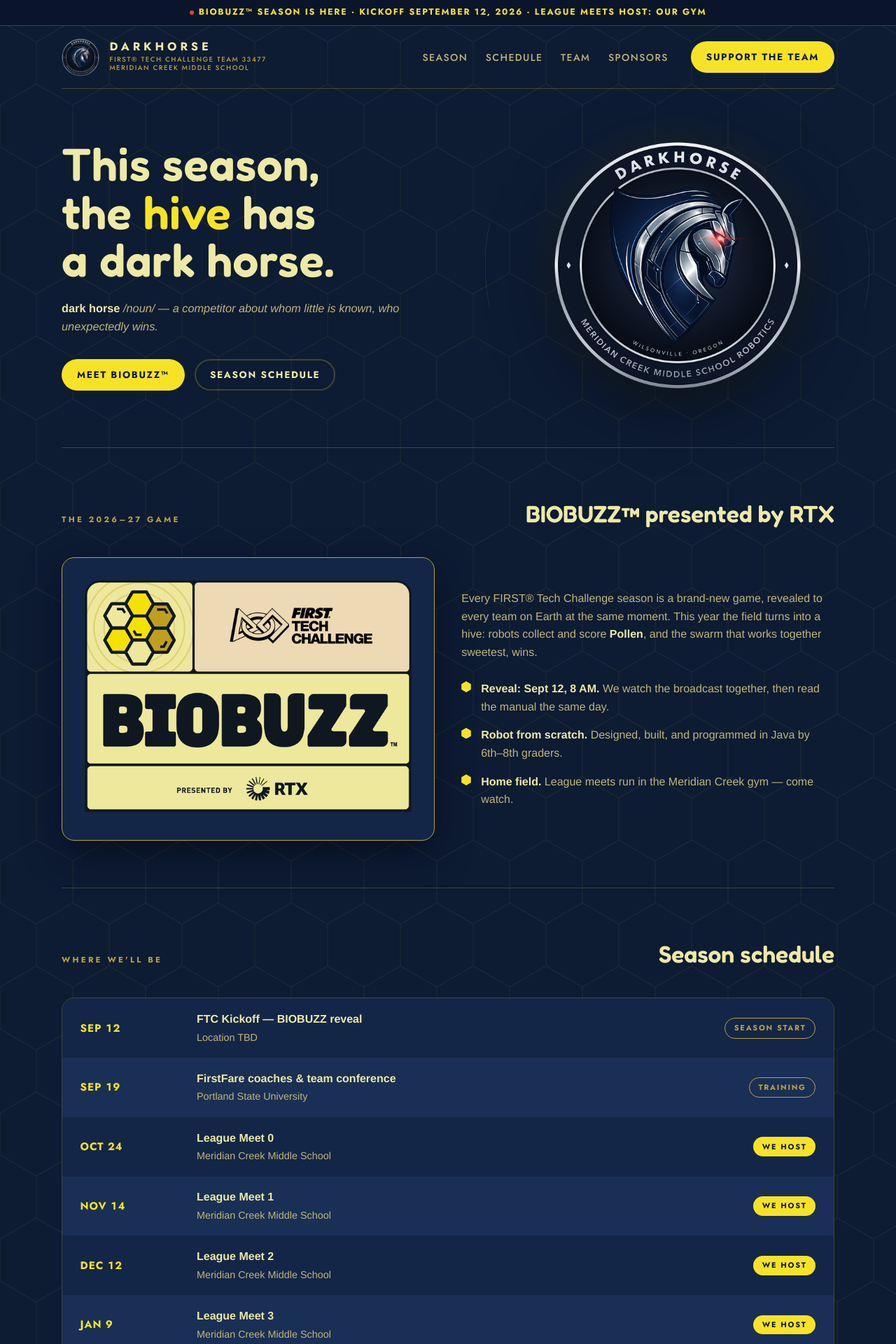
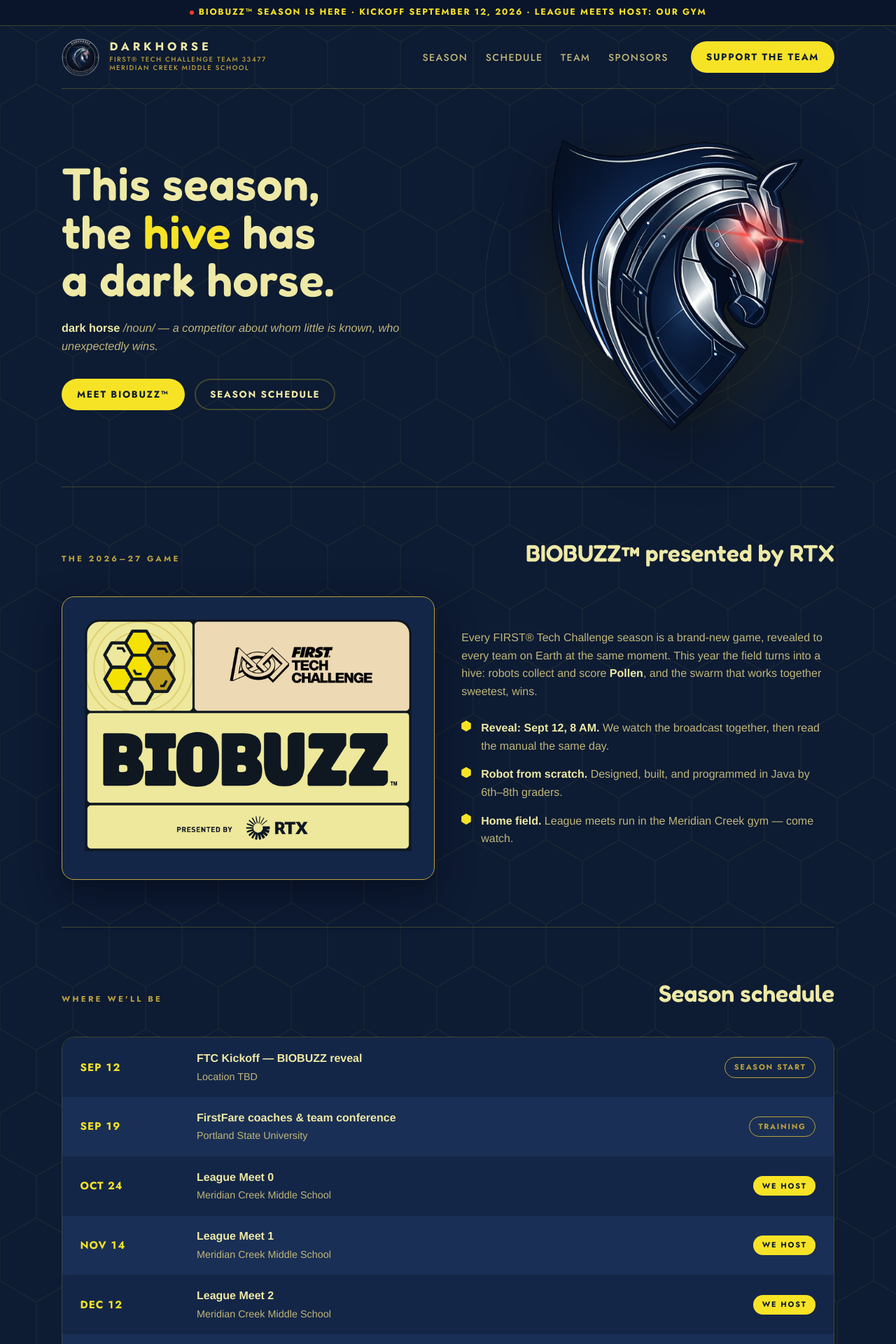
Before and after one commit to DarkHorseFTC/DarkHorseFTC.github.io, a Jekyll site: the page built from index.html, in a window 1280 px wide. Shown: the top 1920 px of the page at 70% size. Built offline with Jekyll 4.4.1, drawn with Linux system fonts in a browser that asks for light colours.

Commit message:
Hero: unchained horsehead with red lens flare replaces circular badge

```diff
--- a/index.html
+++ b/index.html
@@ -13,7 +13,7 @@
       </div>
     </div>
     <div class="hero-art">
-      <img src="/assets/img/darkhorse-badge-512.png" alt="DarkHorse Robotics — armored robot horse badge">
+      <img src="/assets/img/darkhorse-head-flare.png" alt="DarkHorse Robotics — armored robot horse with glowing red eye">
     </div>
   </div>
 
```
Also changed, not shown: assets/img/darkhorse-head-flare.png (added).
